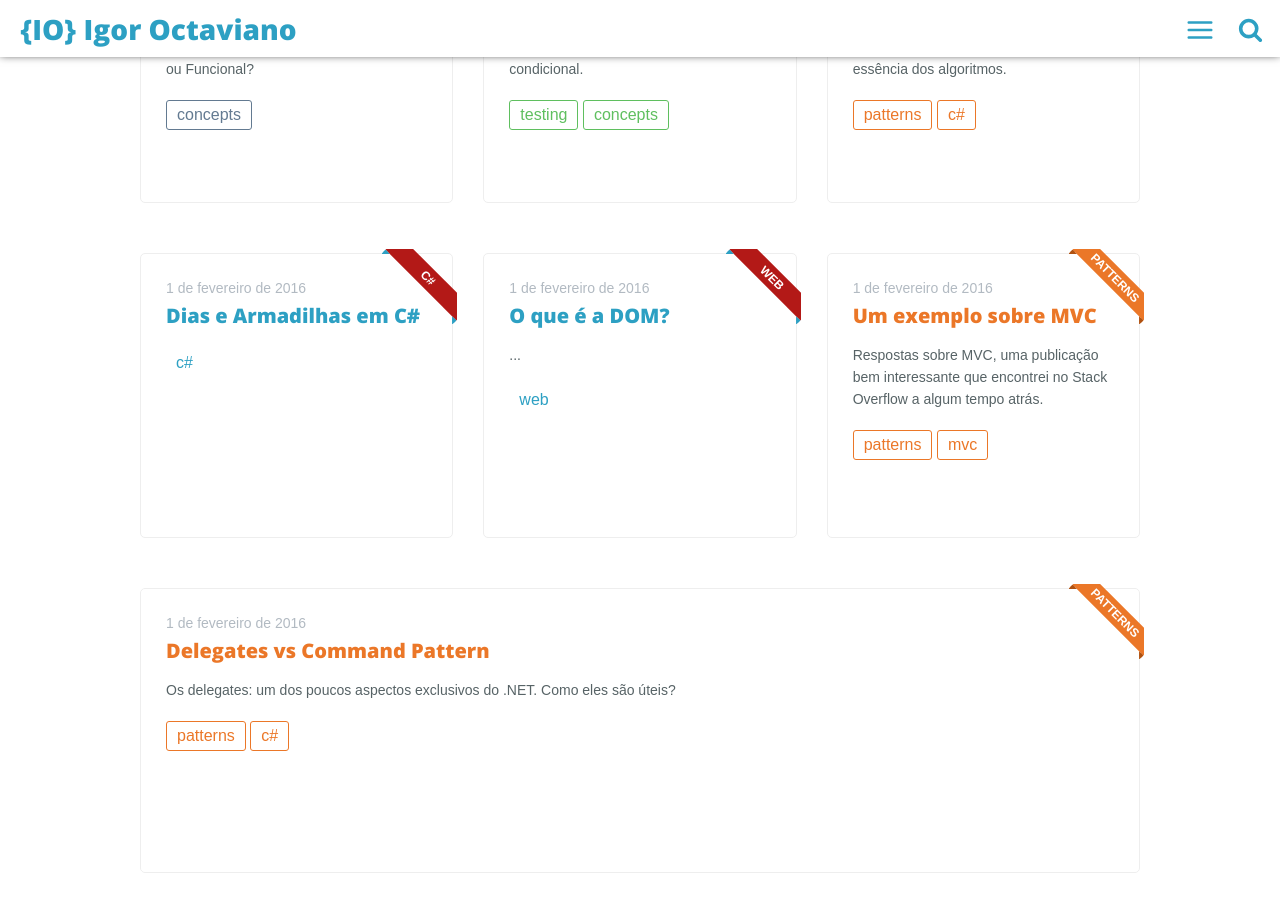
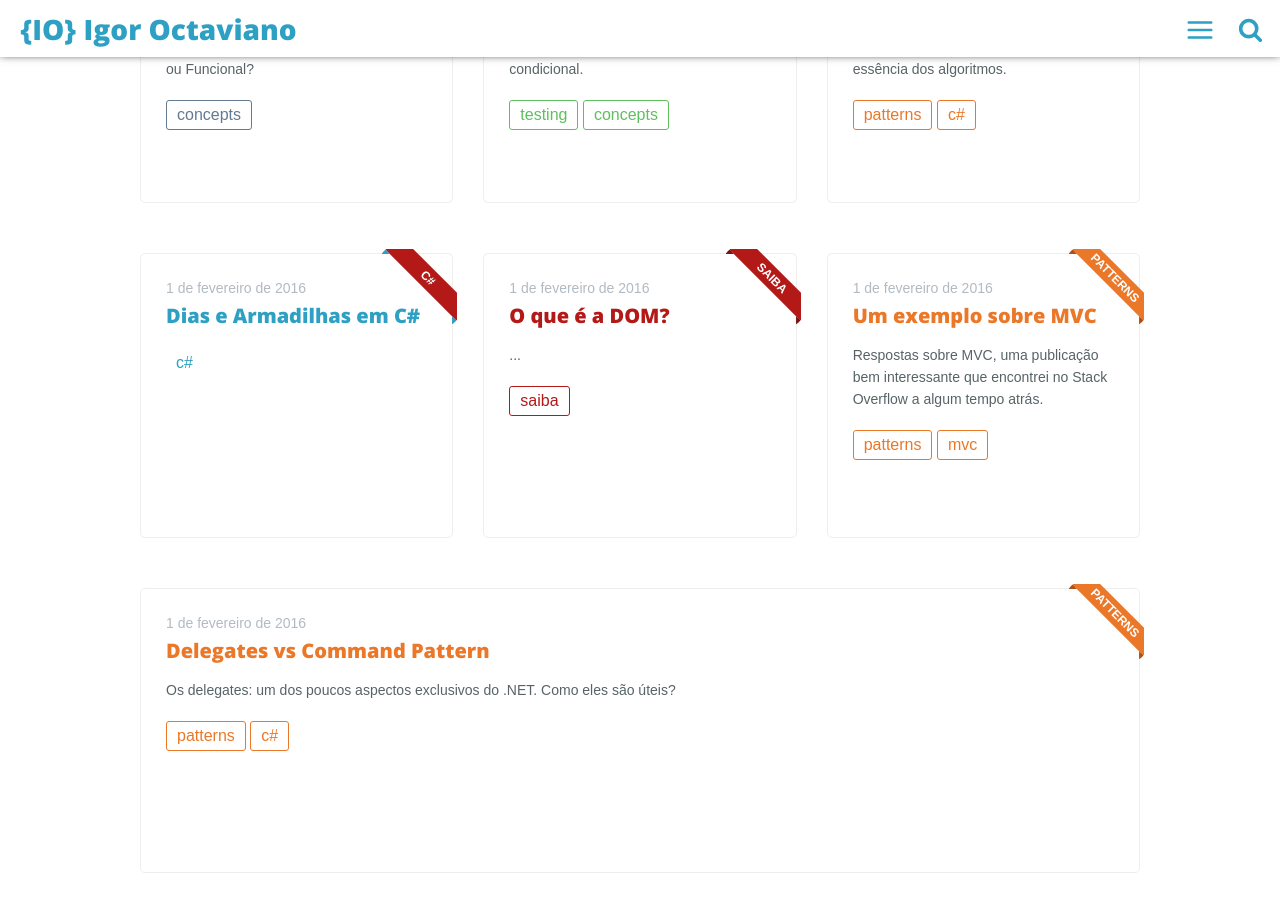
Before and after one commit to igoroctaviano/blog, a Jekyll site: the page built from index.html, in a window 1280 px wide and 900 px high, scrolled down 517 px. Built offline with Jekyll 4.4.1, drawn with Linux system fonts in a browser that asks for light colours.

Commit message:
Add valid category

```diff
--- a/_posts/2016-11-10-dom.md
+++ b/_posts/2016-11-10-dom.md
@@ -4,9 +4,9 @@ title: O que é a DOM?
 date: 2016-02-01 00:11:00
 image: '/assets/img/dom/main.png'
 description: '...'
-main-class: 'web'
+main-class: 'saiba'
 color: '#EB7728'
-tags: web
+tags: saiba
 categories:
 introduction: "..."
 ---
```
